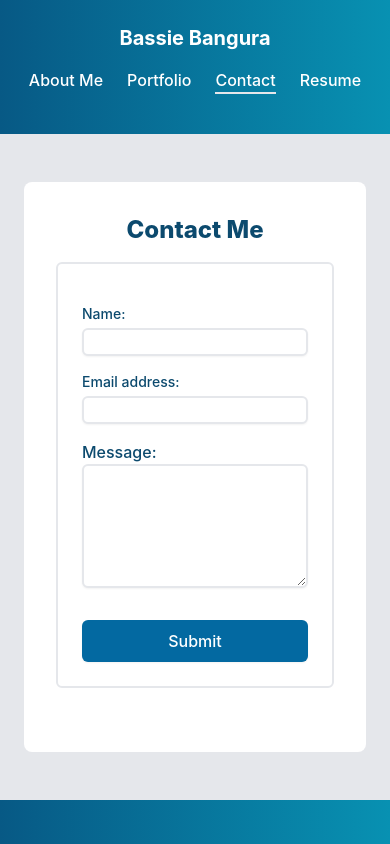
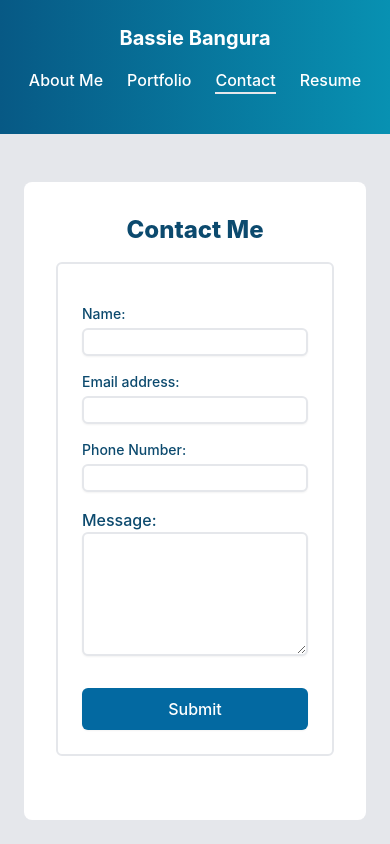
Before and after one commit to bassiebangura/react-portfolio, a React (Create React App) app: page / in a window 390 px wide. Both pictures are taken after a click on the element "Contact". Shown: the top 844 px of the page. Built offline with nearby package versions, Linux system fonts and the light colour scheme.

Commit message:
Add phone to contact form

```diff
--- a/src/components/contact/index.js
+++ b/src/components/contact/index.js
@@ -1,8 +1,8 @@
 import React, {useState} from 'react';
-import {validateEmail, capitalizeFirstLetter} from '../../utils/helpers';
+import {validateEmail, validatePhoneNum, capitalizeFirstLetter} from '../../utils/helpers';
 
 export default function Contact() {
-    const [formState, setFormState] = useState({ name: '', email: '', message: '' });
+    const [formState, setFormState] = useState({ name: '', phone: '', email: '', message: '' });
     const [errorMessage, setErrorMessage] = useState('');
 
     function handleChange(e) {
@@ -13,7 +13,14 @@ export default function Contact() {
             } else {
                 setErrorMessage('');
             }
-        } else {
+          } else if (e.target.name === 'phone') {
+            const isValid = validatePhoneNum(e.target.value);
+            if (!isValid) {
+                setErrorMessage('Your phone number is invalid.');
+            } else {
+                setErrorMessage('');
+            }
+          } else {
             if (!e.target.value.length) {
                 setErrorMessage(`${e.target.name} is required.`);
             } else {
@@ -77,7 +84,24 @@ export default function Contact() {
                     name="email"
                     defaultValue={formState.email}
                     onBlur={handleChange}
-                    className="block w-full rounded-md border-2 border-gray-00 shadow-sm focus:border-sky-900 focus:ring-sky-900"
+                    className="block w-full rounded-md border-2 border-gray-200 shadow-sm focus:border-sky-900 focus:ring-sky-900"
+                  />
+                </div>
+              </div>
+              <div>
+                <label
+                  htmlFor="phone"
+                  className="block text-sm font-medium text-sky-900"
+                >
+                  Phone Number:
+                </label>
+                <div className="mt-1">
+                  <input
+                    type="tel"
+                    name="phone"
+                    defaultValue={formState.phone}
+                    onBlur={handleChange}
+                    className="block w-full rounded-md border-2 border-gray-200 shadow-sm focus:border-sky-900 focus:ring-sky-900"
                   />
                 </div>
               </div>
--- a/src/utils/helpers.js
+++ b/src/utils/helpers.js
@@ -6,3 +6,8 @@ export function validateEmail(email) {
   var re = /^(([^<>()[\]\\.,;:\s@"]+(\.[^<>()[\]\\.,;:\s@"]+)*)|(".+"))@((\[[0-9]{1,3}\.[0-9]{1,3}\.[0-9]{1,3}\.[0-9]{1,3}\])|(([a-zA-Z\-0-9]+\.)+[a-zA-Z]{2,}))$/;
   return re.test(String(email).toLowerCase());
 }
+
+export function validatePhoneNum(phoneNum) {
+  var re = /^\d{10}$/;
+  return re.test(String(phoneNum));
+}
```
